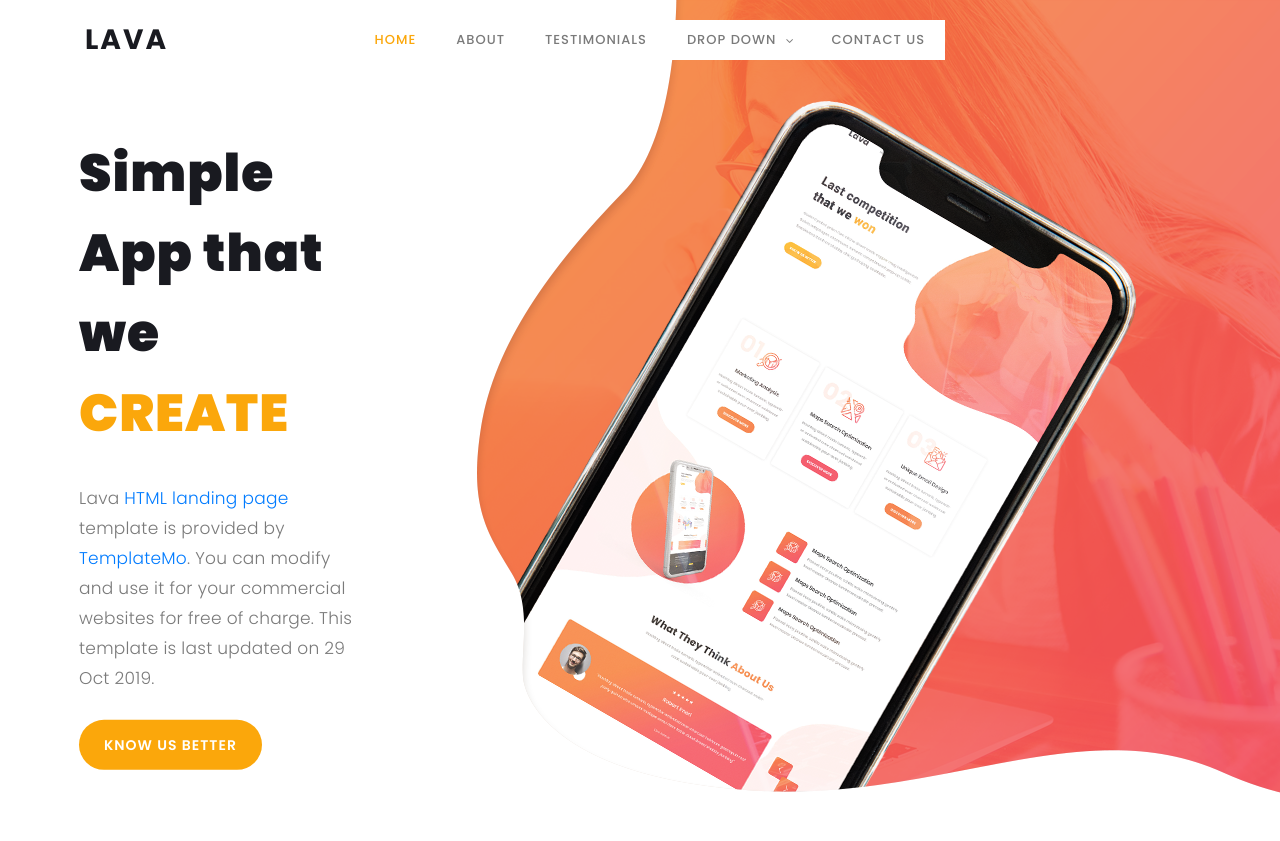
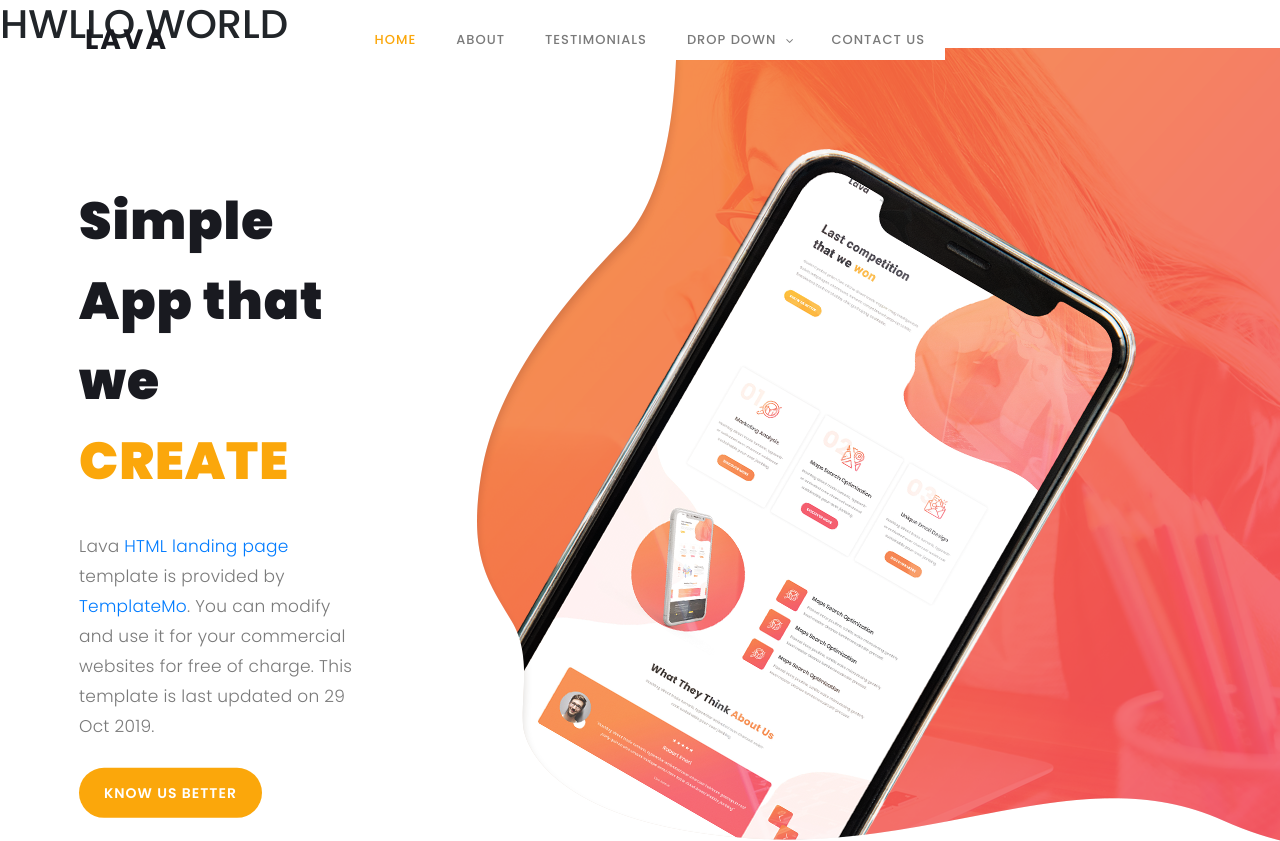
Before and after one commit to irfanpijar/Irfan-Landing, a plain HTML site: page index.html in a window 1280 px wide. Shown: the top 841 px of the page. Drawn offline with Linux system fonts and the light colour scheme.

Commit message:
Update index.html

```diff
--- a/index.html
+++ b/index.html
@@ -30,7 +30,7 @@ https://templatemo.com/tm-540-lava-landing-page
 </head>
 
 <body>
-
+    <h1>HWLLO WORLD</h1>
     <!-- ***** Preloader Start ***** -->
     <div id="preloader">
         <div class="jumper">
```
